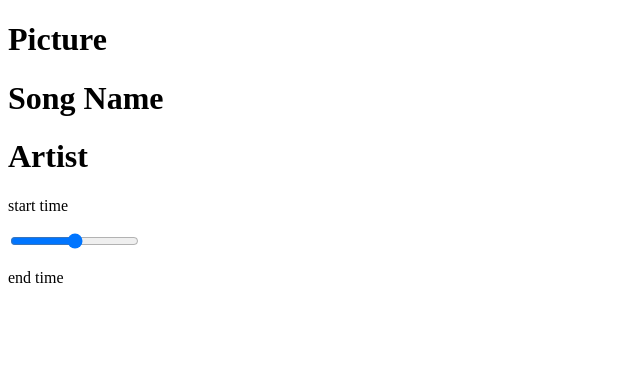
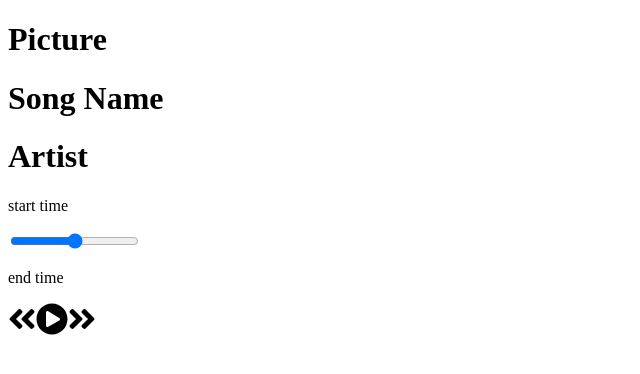
Before and after one commit to razvanr91/playr, a React (Create React App) app: page / in a window 1280 px wide. Shown: the top 374 px of the page, without its empty margins (0-640 px from the left). Built offline with nearby package versions, Linux system fonts and the light colour scheme.

Commit message:
Add control icons

```diff
--- a/src/components/Controls.js
+++ b/src/components/Controls.js
@@ -1,4 +1,6 @@
 import React from "react";
+import { FontAwesomeIcon } from "@fortawesome/react-fontawesome";
+import { faPlayCircle, faAngleDoubleLeft, faAngleDoubleRight } from "@fortawesome/free-solid-svg-icons";
 
 export default function Player() {
     return (
@@ -8,7 +10,11 @@ export default function Player() {
                 <input type="range" />
                 <p>end time</p>
             </div>
-            <div className="play-control"></div>
+            <div className="play-control">
+                <FontAwesomeIcon className="previousTrack" size="2x" icon={faAngleDoubleLeft} />
+                <FontAwesomeIcon className="play" size="2x" icon={faPlayCircle} />
+                <FontAwesomeIcon className="nextTrack" size="2x" icon={faAngleDoubleRight} />
+            </div>
         </div>
     );
 }
```
